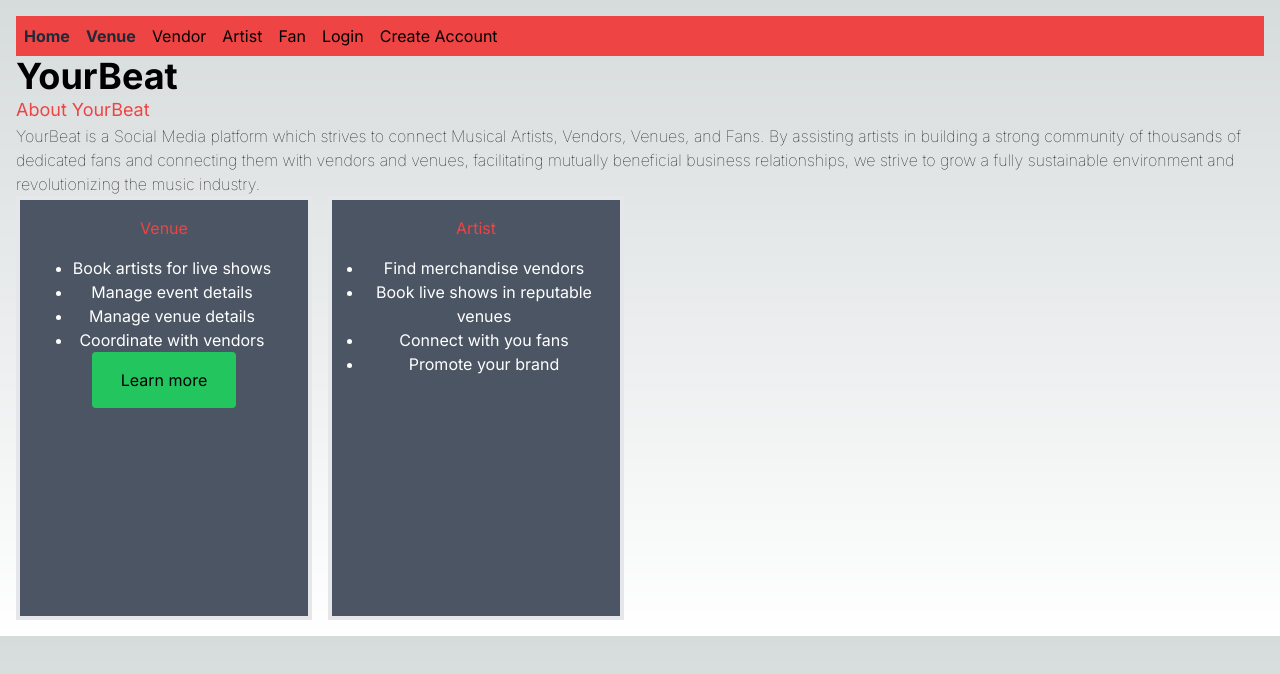
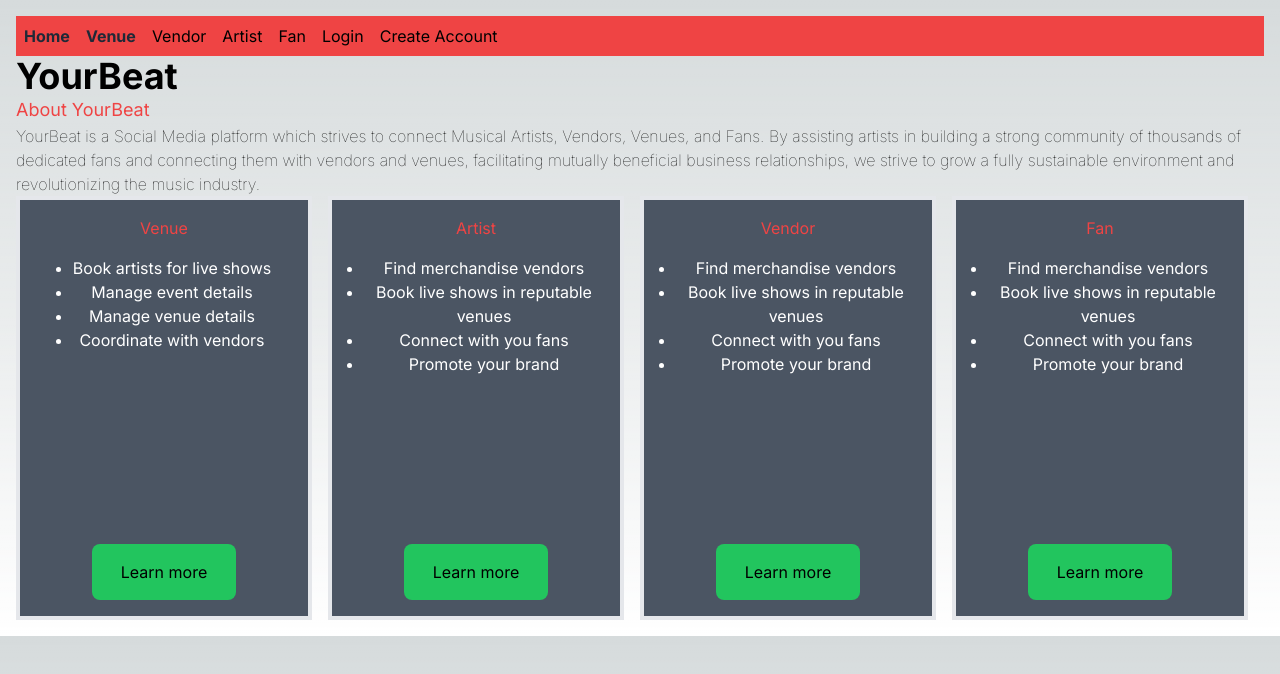
Before and after one commit to segvndo/YourBeat-TS, a Next.js app: page / in a window 1280 px wide. Shown: the top 674 px of the page. Built offline with nearby package versions, Linux system fonts and the light colour scheme.

Commit message:
Add flex-grow to div containing the lists in homepage cards, and multiply the cards

```diff
--- a/app/page.tsx
+++ b/app/page.tsx
@@ -19,7 +19,7 @@ export default function Home() {
       <div className="flex space-x-4">
         <div className="box-content h-96 w-64 p-4 border-4 bg-gray-600 flex flex-col items-center font-sans">
           <div className="text-red-500 font-sans mb-4">Venue</div>
-          <div>
+          <div className="flex-grow">
             <ul className="text-white pl-4 list-disc text-center">
               <li>
                 Book artists for live shows
@@ -36,12 +36,12 @@ export default function Home() {
             </ul>
           </div>
           <div>
-            <button className="box-content h-10 w-32 p-2 bg-green-500 rounded">Learn more</button>
+            <button className="box-content h-10 w-32 p-2 bg-green-500 rounded-lg">Learn more</button>
           </div>
         </div>
         <div className="box-content h-96 w-64 p-4 border-4 bg-gray-600 flex flex-col items-center font-sans">
           <div className="text-red-500 font-sans mb-4">Artist</div>
-          <div>
+          <div className="flex-grow">
             <ul className="text-white pl-4 list-disc text-center">
               <li>
                 Find merchandise vendors
@@ -57,6 +57,53 @@ export default function Home() {
               </li>
             </ul>
           </div>
+          <div>
+            <button className="box-content h-10 w-32 p-2 bg-green-500 rounded-lg">Learn more</button>
+          </div>
+        </div>
+        <div className="box-content h-96 w-64 p-4 border-4 bg-gray-600 flex flex-col items-center font-sans">
+          <div className="text-red-500 font-sans mb-4">Vendor</div>
+          <div className="flex-grow">
+            <ul className="text-white pl-4 list-disc text-center">
+              <li>
+                Find merchandise vendors
+              </li>
+              <li>
+                Book live shows in reputable venues
+              </li>
+              <li>
+                Connect with you fans
+              </li>
+              <li>
+                Promote your brand
+              </li>
+            </ul>
+          </div>
+          <div>
+            <button className="box-content h-10 w-32 p-2 bg-green-500 rounded-lg">Learn more</button>
+          </div>
+        </div>
+        <div className="box-content h-96 w-64 p-4 border-4 bg-gray-600 flex flex-col items-center font-sans">
+          <div className="text-red-500 font-sans mb-4">Fan</div>
+          <div className="flex-grow">
+            <ul className="text-white pl-4 list-disc text-center">
+              <li>
+                Find merchandise vendors
+              </li>
+              <li>
+                Book live shows in reputable venues
+              </li>
+              <li>
+                Connect with you fans
+              </li>
+              <li>
+                Promote your brand
+              </li>
+            </ul>
+          </div>
+          <div>
+            <button className="box-content h-10 w-32 p-2 bg-green-500 rounded-lg">Learn more</button>
+          </div>
         </div>
       </div>
 
```
